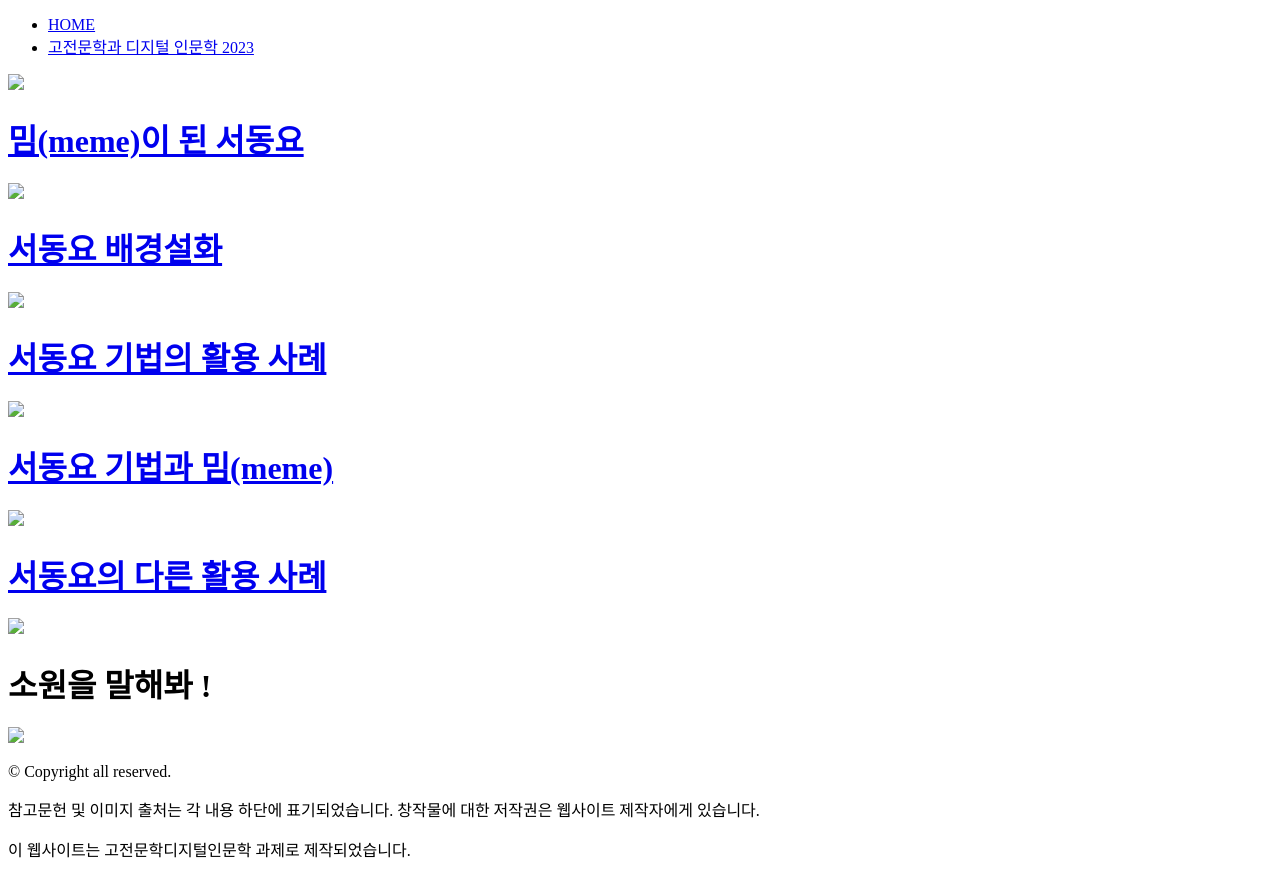
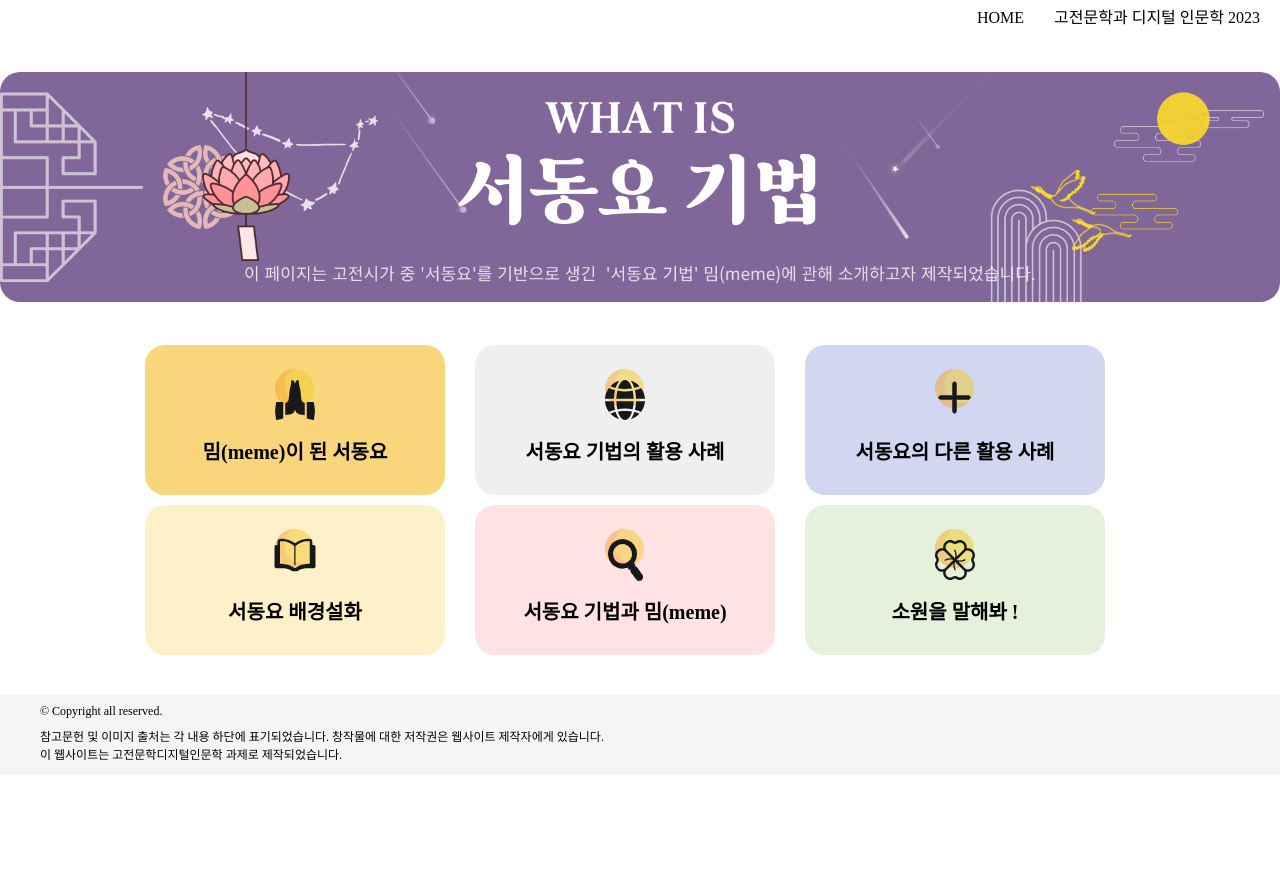
Before and after one commit to jaeeunkwak/korean, a plain HTML site: page index.html in a window 1280 px wide. After the commit the page ends 800 px from the top, so only its background shows below. Drawn offline with Linux system fonts and the light colour scheme; the site is published under a folder, as on GitHub Pages, so addresses that start at the root find nothing.

Commit message:
주소변경

```diff
--- a/index.html
+++ b/index.html
@@ -2,7 +2,7 @@
 <html>
     <head>
         <title>고전 소개 사이트 제작</title>
-        <link rel="stylesheet" href="/css/style1.css" />
+        <link rel="stylesheet" href="css/style1.css" />
     </head>
 
     <body>
@@ -21,48 +21,48 @@
 
         <main>
             <div class="top_banner">
-                <img src="/img/서동요 배너.png" />
+                <img src="img/서동요 배너.png" />
             </div>
             <div class="box_container">
                 <div class="first_box">
-                    <a href="/sub1.html">
+                    <a href="sub1.html">
                         <div class="box">
                             <h1>밈(meme)이 된 서동요</h1>
-                            <img src="/img/001.jpg">
+                            <img src="img/001.jpg">
                         </div>
                     </a>
-                    <a href="/sub4.html">
+                    <a href="sub4.html">
                         <div class="box">
                             <h1>서동요 배경설화</h1>
-                            <img src="/img/002.jpg">
+                            <img src="img/002.jpg">
                         </div>
                     </a>
                 </div>
                 <div class="first_box">
-                    <a href="/sub2.html">
+                    <a href="sub2.html">
                         <div class="box">
                             <h1>서동요 기법의 활용 사례</h1>
-                            <img src="/img/006.jpg">
+                            <img src="img/006.jpg">
                         </div>
                     </a>
-                    <a href="/sub5.html">
+                    <a href="sub5.html">
                         <div class="box">
                             <h1>서동요 기법과 밈(meme)</h1>
-                            <img src="/img/004.jpg">
+                            <img src="img/004.jpg">
                         </div>
                     </a>
                 </div>
                 <div class="first_box">
-                    <a href="/sub3.html">
+                    <a href="sub3.html">
                         <div class="box">
                             <h1>서동요의 다른 활용 사례</h1>
-                            <img src="/img/005.jpg">
+                            <img src="img/005.jpg">
                         </div>
                     </a>
                     <a>
                         <div class="box">
                             <h1>소원을 말해봐 !</h1>
-                            <img src="/img/003.jpg">
+                            <img src="img/003.jpg">
                         </div>
                     </a>
                 </div>
```
Also changed, not shown: sub1.html (+1 -1 lines), sub2.html (+4 -4 lines), sub3.html (+1 -1 lines), sub4.html (+1 -1 lines), sub5.html (+1 -1 lines).
